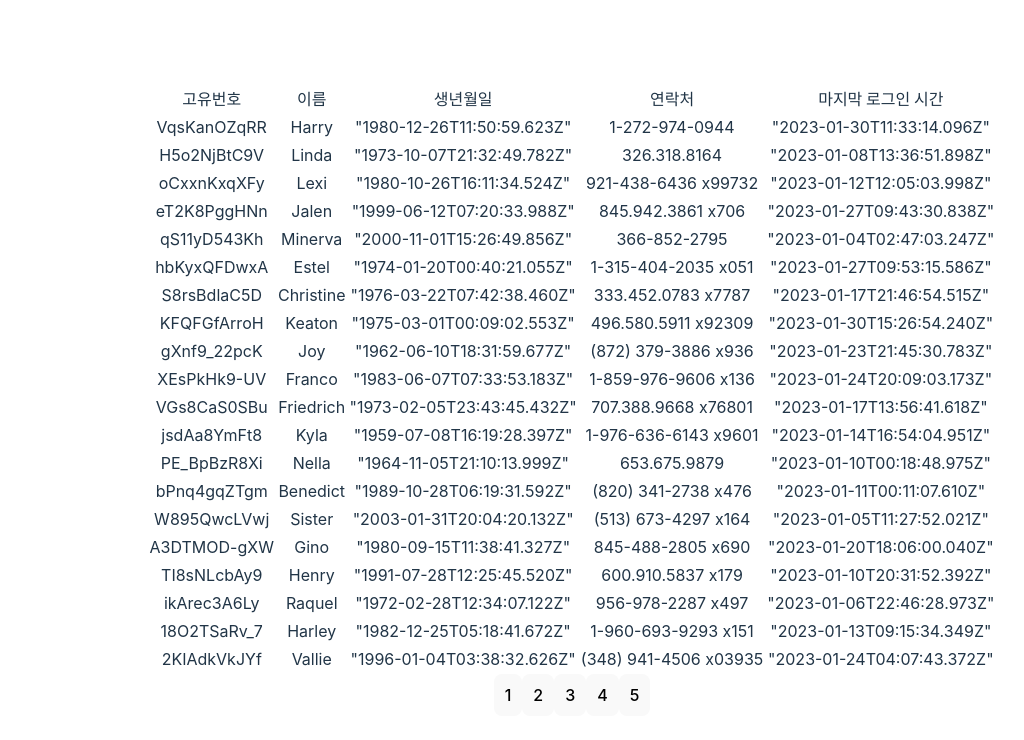
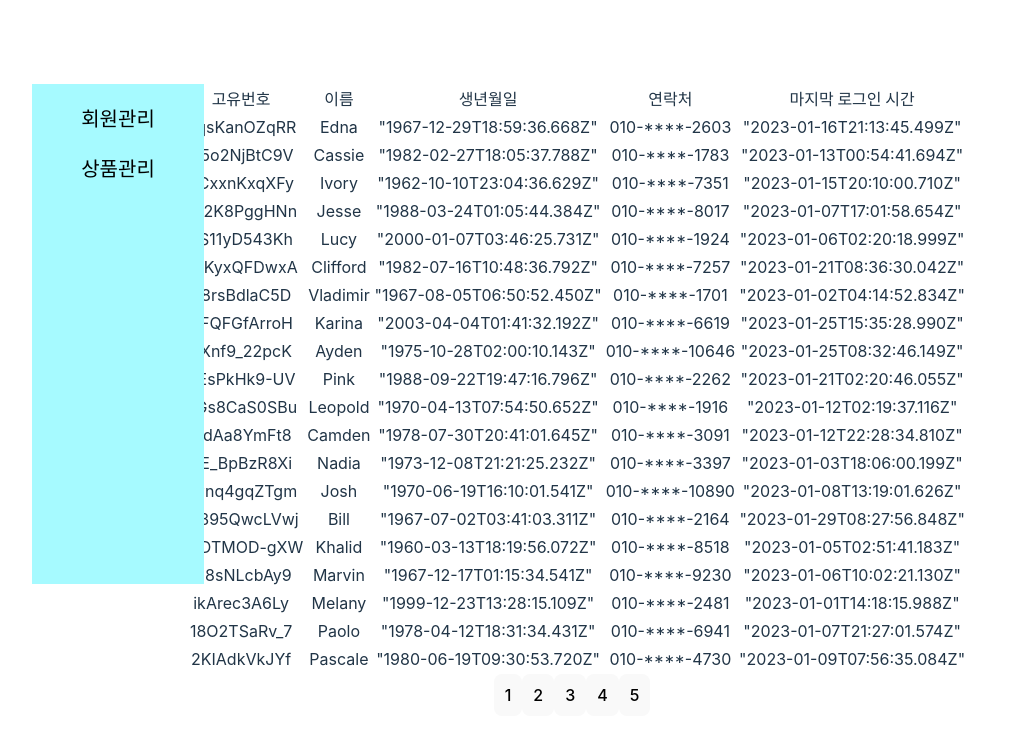
Before and after one commit to mobi-community/mobi-2nd-begginer-1, a React (Vite) app: page / in a window 1280 px wide. Shown: the top 740 px of the page, without its empty margins (68-1092 px from the left). Built offline with nearby package versions, Linux system fonts and the light colour scheme.

Commit message:
feat >> 레아이웃,  슬라이드 토글기능 추가

```diff
--- a/src/__mock__/faker-data/index.jsx
+++ b/src/__mock__/faker-data/index.jsx
@@ -1,5 +1,18 @@
 import { faker } from '@faker-js/faker';
 import shortId from 'shortid';
+
+const randomPhoneNumber = () => {
+    return `010-${Math.floor(Math.random() * 9999) + 1000}-${Math.floor(Math.random() * 9999) + 1000}`;
+};
+
+const blindPhoneNumber = () => {
+    const blindPhoneNum = randomPhoneNumber().split('-');
+    //[010,1234,1234] 쪼개기
+    blindPhoneNum[1] = '****';
+    //[010,****,1234] 가리기
+    return blindPhoneNum.join('-');
+    //010-****-1234 붙이기
+};
 
 export const MockUsersData = (count) =>
     Array(count)
@@ -8,8 +21,6 @@ export const MockUsersData = (count) =>
             id: shortId.generate(),
             nickName: faker.person.firstName(),
             birth: faker.date.birthdate({ min: 18, max: 65, mode: 'age' }),
-            phoneNumber: faker.phone.number(),
+            phoneNumber: blindPhoneNumber(),
             createdAt: faker.date.between('2023-01-01T00:00:00.000Z', '2023-01-31T00:00:00.000Z'),
         }));
-
-// 랜덤 핸드폰 번호 ㄴ
--- /dev/null
+++ b/src/components/layout/layout.jsx
@@ -0,0 +1,12 @@
+import { Outlet } from "react-router-dom";
+import SliceToggle from "./slideToggle";
+
+const Layout = () => {
+  return (
+    <>
+      <SliceToggle />
+      <Outlet />
+    </>
+  );
+};
+export default Layout;
--- a/src/components/layout/slideToggle.jsx
+++ b/src/components/layout/slideToggle.jsx
@@ -1,6 +1,103 @@
+import { useState } from 'react';
+import { styled } from 'styled-components';
+
 const SlideToggle = () => {
-    return <>
+    // 강사님.. 죄송해요 왜 useState에 콜백함수를 사용한걸까요..?
+    //mdn을 봤는데.. 너무 간단한 내용만 있꾸...
+    // localStorage : 브라우저에서 제공하는 간단한 데이터 저장소
+    const [isShowClientList, setIsShowClientList] = useState(() => {
+        const storedValue = localStorage.getItem('isShowClientList');
+        // 키값이며, 키값이 없으면 null 이 반환됨
+        return storedValue ? JSON.parse(storedValue) : false;
+        // storedValue 가 true면 JSON 형식의 문자열을 JavaScript 객체로 변환
+    });
 
-    </>
+    const [isShowProductList, setIsShowProductList] = useState(() => {
+        const storedValue = localStorage.getItem('isShowProductList');
+        return storedValue ? JSON.parse(storedValue) : false;
+    });
+
+    const onClickHover = () => {
+        // 상태 토글 및 localStorage에 저장
+        setIsShowClientList((prev) => {
+            localStorage.setItem('isShowClientList', JSON.stringify(!prev));
+            //JavaScript 객체를 JSON 형식의 문자열로 변환
+            return !prev;
+        });
+    };
+
+    // 원래 이렇게 했다가 위에로 바꿈
+    //   const onClickHover = () => {
+    //     setIsShowClientList((prev) => !prev);
+    //   };
+
+    //-------------------------------------
+    const onClickProductHover = () => {
+        setIsShowProductList((prev) => {
+            localStorage.setItem('isShowProductList', JSON.stringify(!prev));
+            return !prev;
+        });
+    };
+    return (
+        <>
+            <Wrapper>
+                <p onClick={onClickHover}>회원관리</p>
+                <ContentWrapper show={isShowClientList}>
+                    <ul>
+                        <li>회원목록</li>
+                        <li>회원등록</li>
+                    </ul>
+                </ContentWrapper>
+                <p onClick={onClickProductHover}>상품관리</p>
+                <ContentWrapper show={isShowProductList}>
+                    <ul>
+                        <li>상품목록</li>
+                        <li>상품등록</li>
+                    </ul>
+                </ContentWrapper>
+            </Wrapper>
+        </>
+    );
 };
 export default SlideToggle;
+
+const Wrapper = styled.div`
+    background-color: #a6faff;
+    color: black;
+    position: absolute;
+    left: 100px;
+    width: 172px;
+    height: 500px;
+
+    p {
+        font-size: 20px;
+        font-weight: 800;
+        margin: 0;
+        padding-top: 20px;
+        &:hover {
+            cursor: pointer;
+        }
+    }
+`;
+const ContentWrapper = styled.div`
+    overflow: hidden;
+    /* background-color: beige; */
+    max-height: ${(props) => (props.show ? '200px' : '0')};
+    transition: max-height 0.3s ease-in-out;
+
+    ul {
+        list-style-type: none;
+        padding: 0;
+
+        & > li {
+            &:hover {
+                background-color: #d9d9d9;
+            }
+        }
+    }
+`;
+/*
+내가 하고싶은것
+1. p를 클릭하면 ul들이 보였으면 좋겠음
+2. ... 새로고침을 해도 상태가 유지 되면 좋겠는데...
+*/
```
Also changed, not shown: src/routes/router.jsx (+8 -2 lines).
